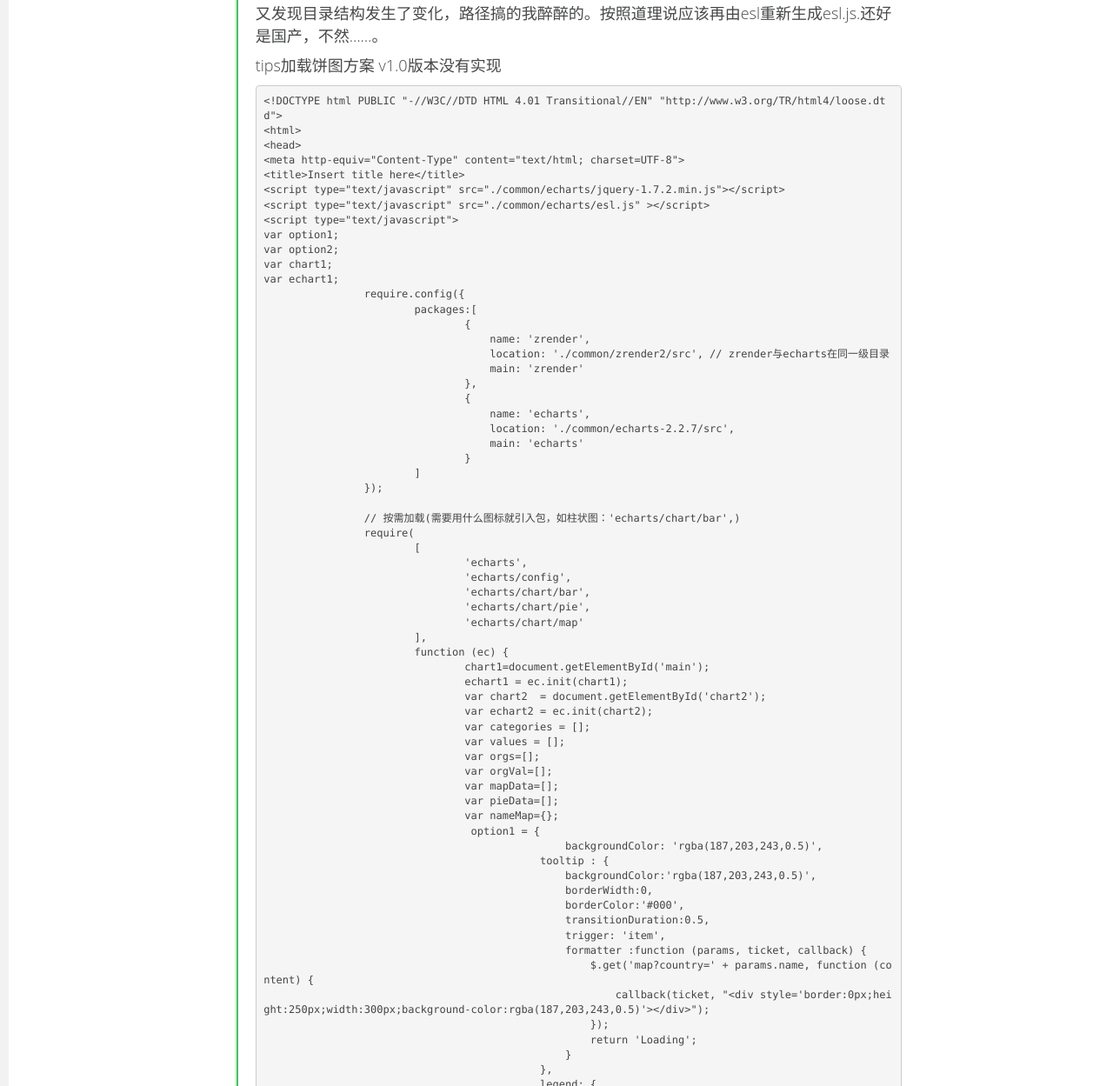
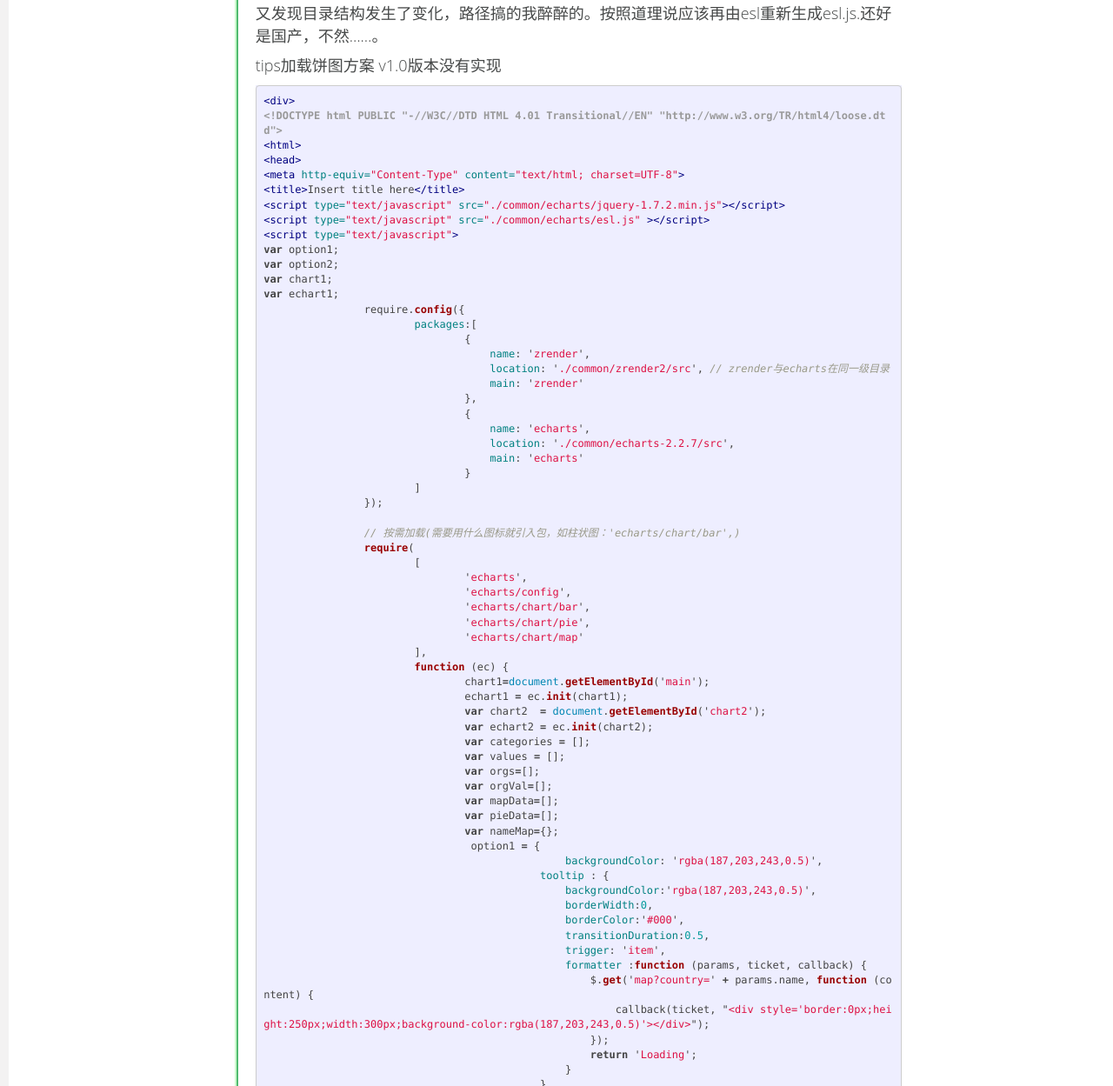
Before and after one commit to LennyYi/Ehappy.github.io, a Jekyll site: the page built from _posts/2016-12-30-echarts-ajax.md, in a window 1280 px wide and 1400 px high, scrolled down 2848 px. Shown: the part 151-1400 px from the top of the window at 87% size. Built offline with Jekyll 4.4.1, drawn with Linux system fonts in a browser that asks for light colours; some of the changed text lies outside the part shown.

````diff
--- a/_posts/2016-12-30-echarts-ajax.md
+++ b/_posts/2016-12-30-echarts-ajax.md
@@ -113,7 +113,8 @@ require.config({
 tips加载饼图方案
 v1.0版本没有实现
 
-```javasciprt
+```html
+<div>
 <!DOCTYPE html PUBLIC "-//W3C//DTD HTML 4.01 Transitional//EN" "http://www.w3.org/TR/html4/loose.dtd">
 <html>
 <head>
@@ -469,7 +470,7 @@ function drawMap(){
 	</div>
 </body>
 </html>
-
+</div>
 ```
 v1.1版本实现饼图tips，并且嵌套饼图
 
@@ -1004,7 +1005,8 @@ var echart1;
 ```
 前台页面
 
-```javasciprt
+```html
+<div>
 <!DOCTYPE html PUBLIC "-//W3C//DTD HTML 4.01 Transitional//EN" "http://www.w3.org/TR/html4/loose.dtd">
 <html>
 <head>
@@ -1023,6 +1025,7 @@ var echart1;
 	</div>
 </body>
 </html>
+</div>
 ```
 后台servlet
 ```java
````
Also changed, not shown: _drafts/2016-12-30-echarts-ajax.md (+6 -3 lines), _drafts/2016-05-07-documentation.md (line endings or trailing spaces).
